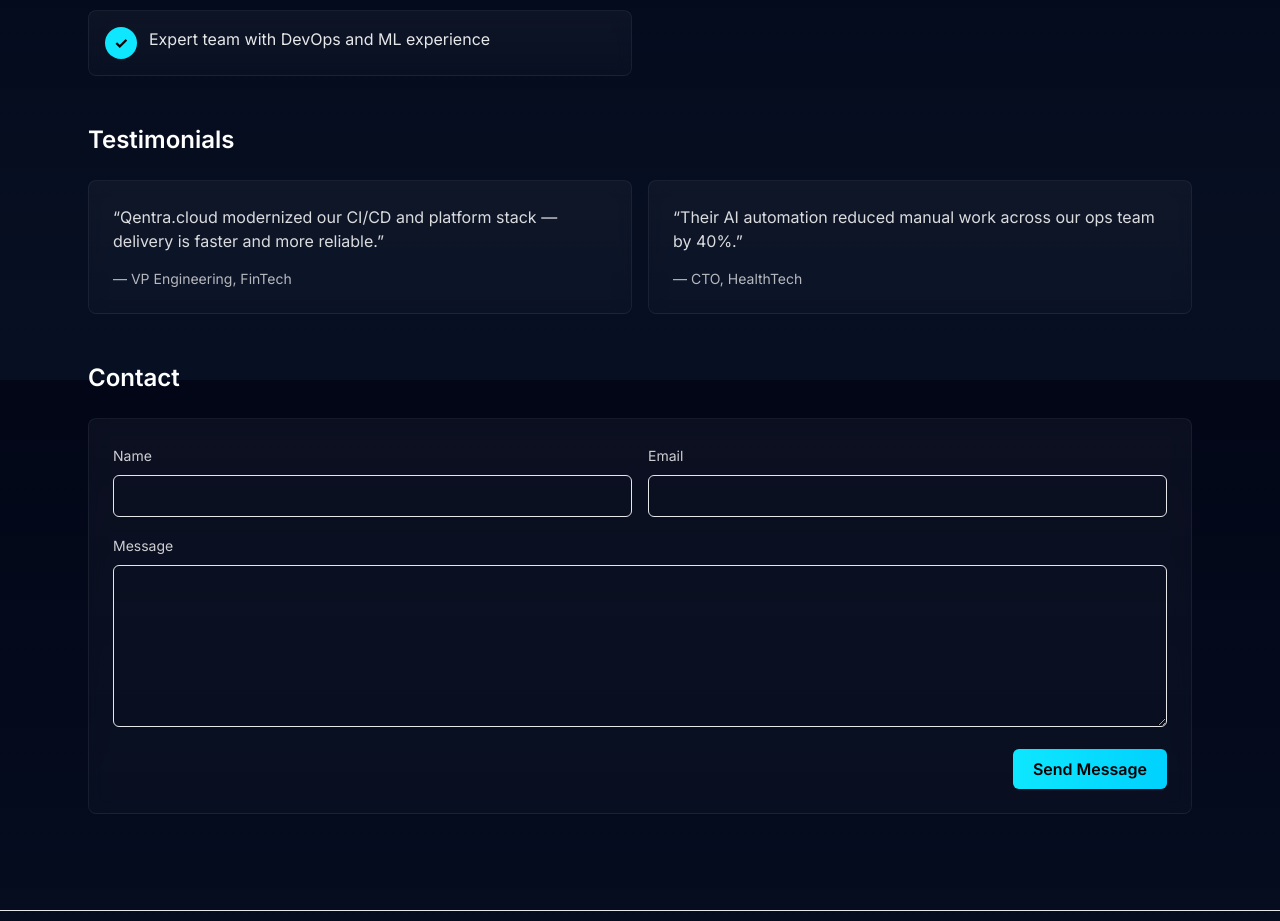
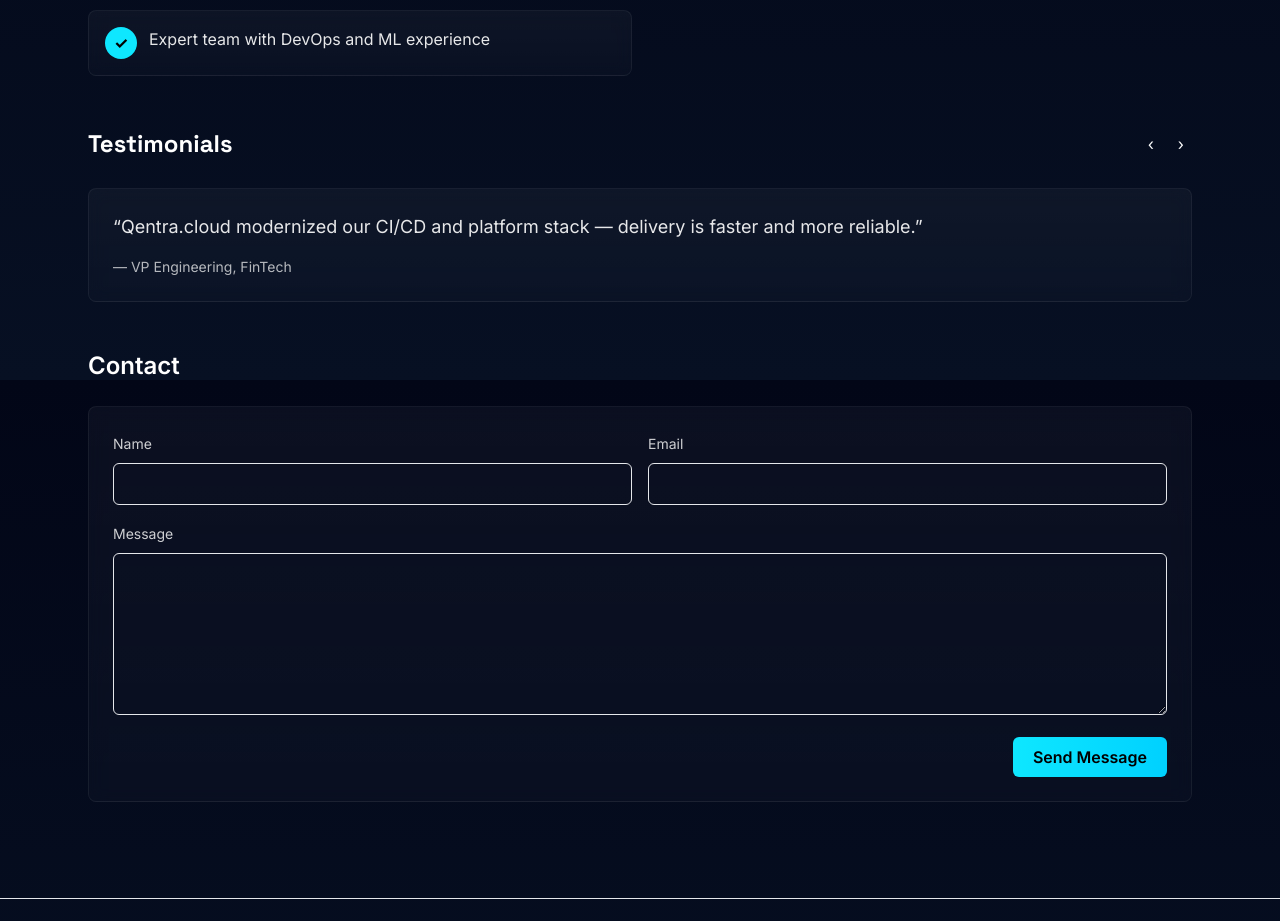
Before and after one commit to Ashikuroff/qentra.cloud, a Next.js app: page / in a window 1280 px wide. Shown: the part 3620-4541 px from the top of the page. Built offline with nearby package versions, Linux system fonts and the light colour scheme; no server answers.

Commit message:
feat: testimonials carousel and contact form validation + Formspree fallback

```diff
--- a/src/components/ContactForm.tsx
+++ b/src/components/ContactForm.tsx
@@ -7,9 +7,21 @@ export default function ContactForm() {
   const [message, setMessage] = useState('')
   const [status, setStatus] = useState<'idle' | 'sending' | 'success' | 'error'>('idle')
 
+  function validate() {
+    if (!name.trim() || !email.trim() || !message.trim()) return false
+    // simple email regex
+    if (!/^[^@\s]+@[^@\s]+\.[^@\s]+$/.test(email)) return false
+    return true
+  }
+
   async function handleSubmit(e: React.FormEvent) {
     e.preventDefault()
+    if (!validate()) {
+      setStatus('error')
+      return
+    }
     setStatus('sending')
+    // prefer server SendGrid; if not configured, fallback to Formspree client submission
     try {
       const res = await axios.post('/api/contact', { name, email, message })
       if (res.data?.ok) {
@@ -17,12 +29,31 @@ export default function ContactForm() {
         setName('')
         setEmail('')
         setMessage('')
-      } else {
-        setStatus('error')
+        return
       }
     } catch (err) {
-      setStatus('error')
+      // continue to fallback
     }
+
+    // Fallback to Formspree if NEXT_PUBLIC_FORMSPREE_ENDPOINT is set
+    const formspree = process.env.NEXT_PUBLIC_FORMSPREE_ENDPOINT
+    if (formspree) {
+      try {
+        const r = await axios.post(formspree, { name, email, message })
+        if (r.status === 200 || r.status === 201) {
+          setStatus('success')
+          setName('')
+          setEmail('')
+          setMessage('')
+          return
+        }
+      } catch (err) {
+        setStatus('error')
+        return
+      }
+    }
+
+    setStatus('error')
   }
 
   return (
@@ -40,7 +71,9 @@ export default function ContactForm() {
         <textarea required value={message} onChange={(e) => setMessage(e.target.value)} rows={6} className="mt-2 w-full bg-transparent border border-white/8 rounded-md px-3 py-2" />
       </div>
       <div className="md:col-span-2 flex items-center justify-between">
-        <div className="text-sm text-white/80">{status === 'success' ? 'Thanks — we will reply soon.' : status === 'error' ? 'An error occurred.' : ''}</div>
+        <div className="text-sm text-white/80">
+          {status === 'success' ? 'Thanks — we will reply soon.' : status === 'error' ? 'Please check your inputs or try again.' : ''}
+        </div>
         <button type="submit" disabled={status === 'sending'} className="px-5 py-2 rounded-md bg-gradient-to-r from-electric to-cyan text-black font-semibold">{status === 'sending' ? 'Sending...' : 'Send Message'}</button>
       </div>
     </form>
--- a/src/components/Testimonials.tsx
+++ b/src/components/Testimonials.tsx
@@ -1,3 +1,6 @@
+import { useState } from 'react'
+import { motion, AnimatePresence } from 'framer-motion'
+
 const TESTIMONIALS = [
   {
     quote: 'Qentra.cloud modernized our CI/CD and platform stack — delivery is faster and more reliable.',
@@ -6,20 +9,40 @@ const TESTIMONIALS = [
   {
     quote: 'Their AI automation reduced manual work across our ops team by 40%.',
     author: 'CTO, HealthTech'
+  },
+  {
+    quote: 'Professional, security-first platform engineering that scaled our infrastructure.',
+    author: 'Head of Platform, SaaS'
   }
 ]
 
 export default function Testimonials() {
+  const [i, setI] = useState(0)
+
+  function next() {
+    setI((p) => (p + 1) % TESTIMONIALS.length)
+  }
+  function prev() {
+    setI((p) => (p - 1 + TESTIMONIALS.length) % TESTIMONIALS.length)
+  }
+
   return (
     <section className="pt-12">
-      <h2 className="text-2xl font-semibold mb-6">Testimonials</h2>
-      <div className="grid grid-cols-1 md:grid-cols-2 gap-4">
-        {TESTIMONIALS.map((t) => (
-          <div key={t.author} className="glass p-6 rounded-lg">
-            <p className="text-white/85">“{t.quote}”</p>
-            <div className="mt-4 text-sm text-white/70">— {t.author}</div>
-          </div>
-        ))}
+      <div className="flex items-center justify-between mb-6">
+        <h2 className="text-2xl font-heading font-extrabold">Testimonials</h2>
+        <div className="flex items-center gap-2">
+          <button onClick={prev} aria-label="Previous testimonial" className="bg-white/6 p-2 rounded-md">‹</button>
+          <button onClick={next} aria-label="Next testimonial" className="bg-white/6 p-2 rounded-md">›</button>
+        </div>
+      </div>
+
+      <div className="relative">
+        <AnimatePresence mode="wait">
+          <motion.blockquote key={i} initial={{ opacity: 0, y: 8 }} animate={{ opacity: 1, y: 0 }} exit={{ opacity: 0, y: -8 }} transition={{ duration: 0.4 }} className="glass p-6 rounded-lg">
+            <p className="text-white/90 text-lg">“{TESTIMONIALS[i].quote}”</p>
+            <div className="mt-4 text-sm text-white/70">— {TESTIMONIALS[i].author}</div>
+          </motion.blockquote>
+        </AnimatePresence>
       </div>
     </section>
   )
```
